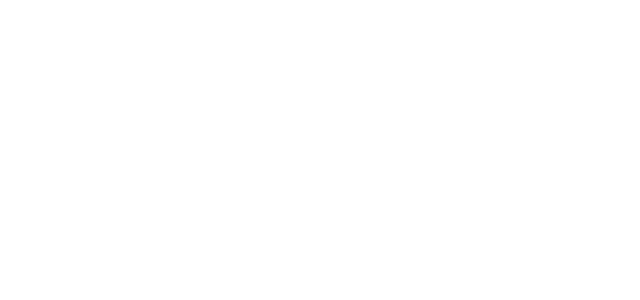
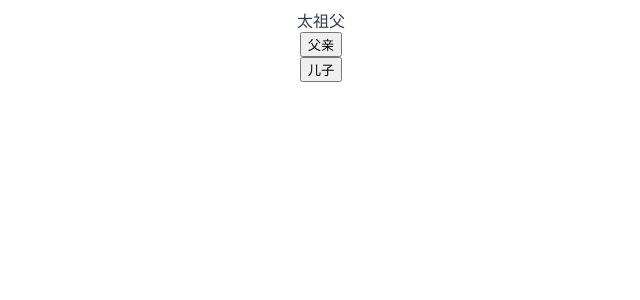
Before and after one commit to montage-f/vue-character, a Vue app: page /#/props-listeners in a window 1280 px wide. Shown: the top 300 px of the page, without its empty margins (319-959 px from the left). Built offline with nearby package versions, Linux system fonts and the light colour scheme.

Commit message:
- 在多层传递事件的时候, 我们可以使用$listeners 和$props来处理

```diff
--- a/src/router/router.js
+++ b/src/router/router.js
@@ -3,6 +3,7 @@
 import Home from '../views/Home.vue';
 import Freeze from '@/views/Freeze';
 import Observable from '@/views/Observable';
+import PropsListeners from '@/views/PropsListeners';
 
 Vue.use(Router);
 
@@ -18,8 +19,12 @@
             component: Freeze,
         }, {
             path: '/observable',
-            name: 'Observable',
+            name: 'observable',
             component: Observable,
+        }, {
+            path: '/props-listeners',
+            name: '/props-listeners',
+            component: PropsListeners,
         },
         {
             path: '/about',
--- a/src/views/Home.vue
+++ b/src/views/Home.vue
@@ -6,6 +6,9 @@
             </p>
             <p>
                 <router-link to="/observable">使用vue.observable实现最小跨组件状态存储器</router-link>
+            </p>
+            <p>
+                <router-link to="/props-listeners">使用$props和$listeners传递参数和事件</router-link>
             </p>
         </div>
     </div>
--- /dev/null
+++ b/src/views/PropsListeners/Children.vue
@@ -0,0 +1,30 @@
+/**Created by MonTage_fz on 2019/10/14**/
+<template>
+    <div class="Children">
+        <button @click="$emit('handleClick','儿子')">儿子</button>
+    </div>
+</template>
+
+<script>
+    export default {
+        name: 'Children',
+        props: {
+            num: Number,
+            str: String,
+        },
+        components: {},
+        data() {
+            return {};
+        },
+        created() {
+            console.log(this.$props);
+        },
+        computed: {},
+        methods: {},
+    };
+</script>
+
+<style scoped lang="less">
+    .Children {
+    }
+</style>
--- /dev/null
+++ b/src/views/PropsListeners/Parent.vue
@@ -0,0 +1,39 @@
+/**Created by MonTage_fz on 2019/10/14**/
+<template>
+    <div class="Parent">
+        <button @click="$emit('handleClick','父亲')">父亲</button>
+        <Children
+            v-bind="$props"
+            str="父亲"
+            v-on="$listeners"></Children>
+    </div>
+</template>
+
+<script>
+    import Children from './Children';
+
+    export default {
+        name: 'Parent',
+        props: {
+            num: Number,
+            str: String,
+        },
+        components: {
+            Children,
+        },
+        data() {
+            return {};
+        },
+        created() {
+            console.log(this.$props);
+            console.log(this.$listeners);
+        },
+        computed: {},
+        methods: {},
+    };
+</script>
+
+<style scoped lang="less">
+    .Parent {
+    }
+</style>
--- /dev/null
+++ b/src/views/PropsListeners/index.vue
@@ -0,0 +1,38 @@
+/**Created by MonTage_fz on 2019/10/14**/
+<template>
+    <div class="PropsListeners">
+        太祖父
+        <Parent
+            :num="1"
+            str="太祖父"
+            @handleClick="handleClick"
+        ></Parent>
+    </div>
+</template>
+
+<script>
+    import Parent from './Parent';
+
+    export default {
+        name: 'PropsListeners',
+        components: {
+            Parent,
+        },
+        data() {
+            return {};
+        },
+        created() {
+        },
+        computed: {},
+        methods: {
+            handleClick(item) {
+                console.log(item);
+            },
+        },
+    };
+</script>
+
+<style scoped lang="less">
+    .PropsListeners {
+    }
+</style>
```
